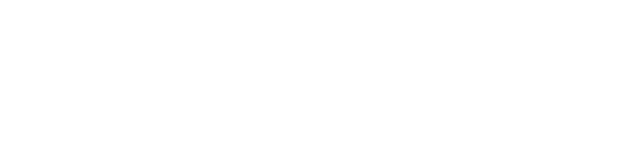
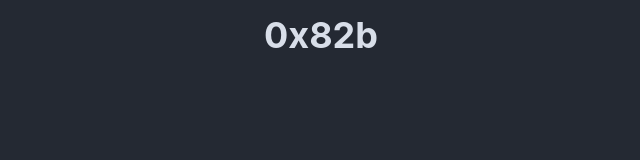
Before and after one commit to 0x82b/0x82b.github.io, a plain HTML site: page index.html in a window 1280 px wide. Shown: the whole page, without its empty margins (319-959 px from the left). Drawn offline with Linux system fonts and the light colour scheme.

Commit message:
Update index.html

```diff
--- a/index.html
+++ b/index.html
@@ -1 +1,3 @@
+        <link rel="stylesheet" href="style/index.css">
 <title>0x82b</title>
+<h1>0x82b</h1>
```
